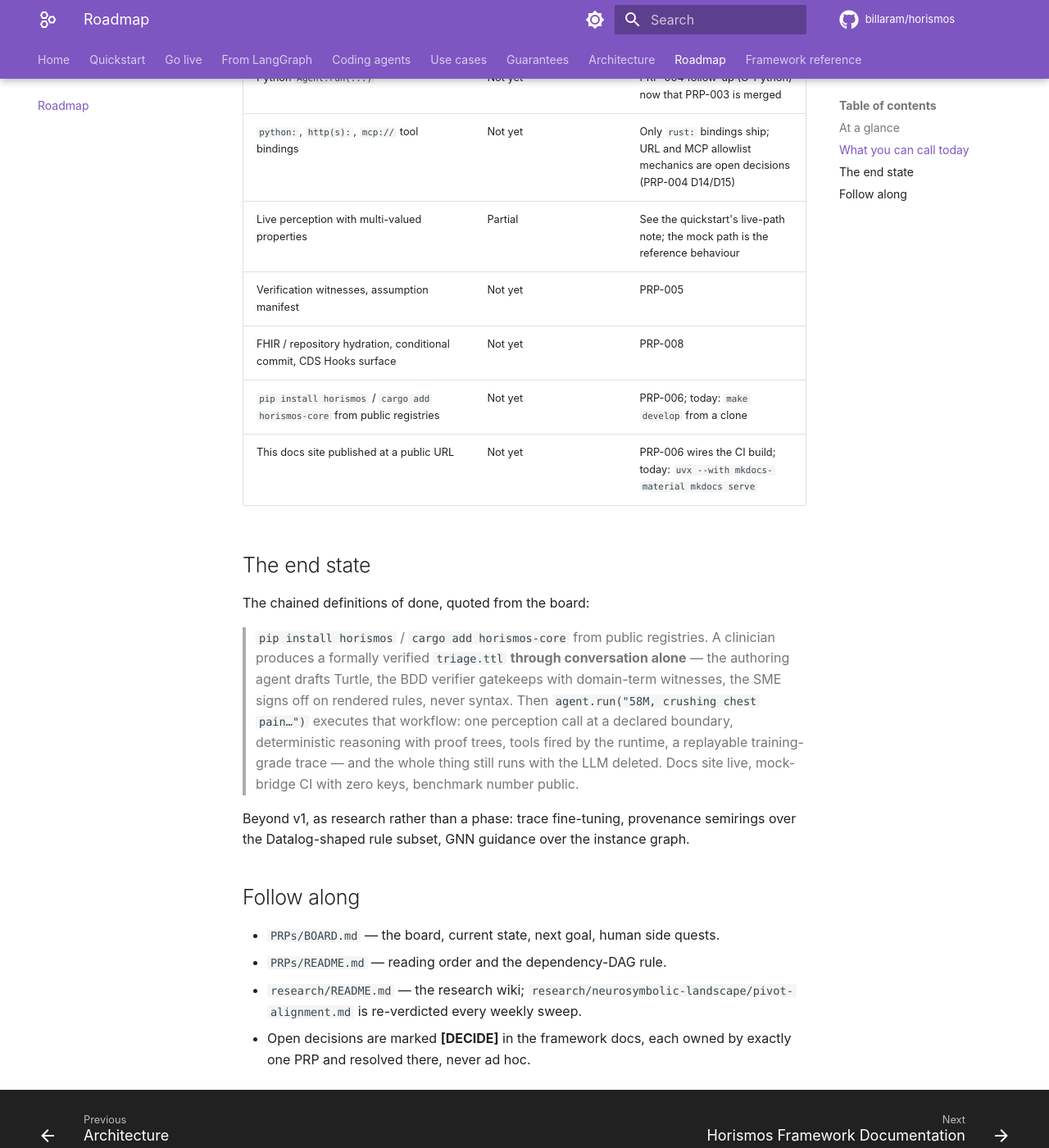
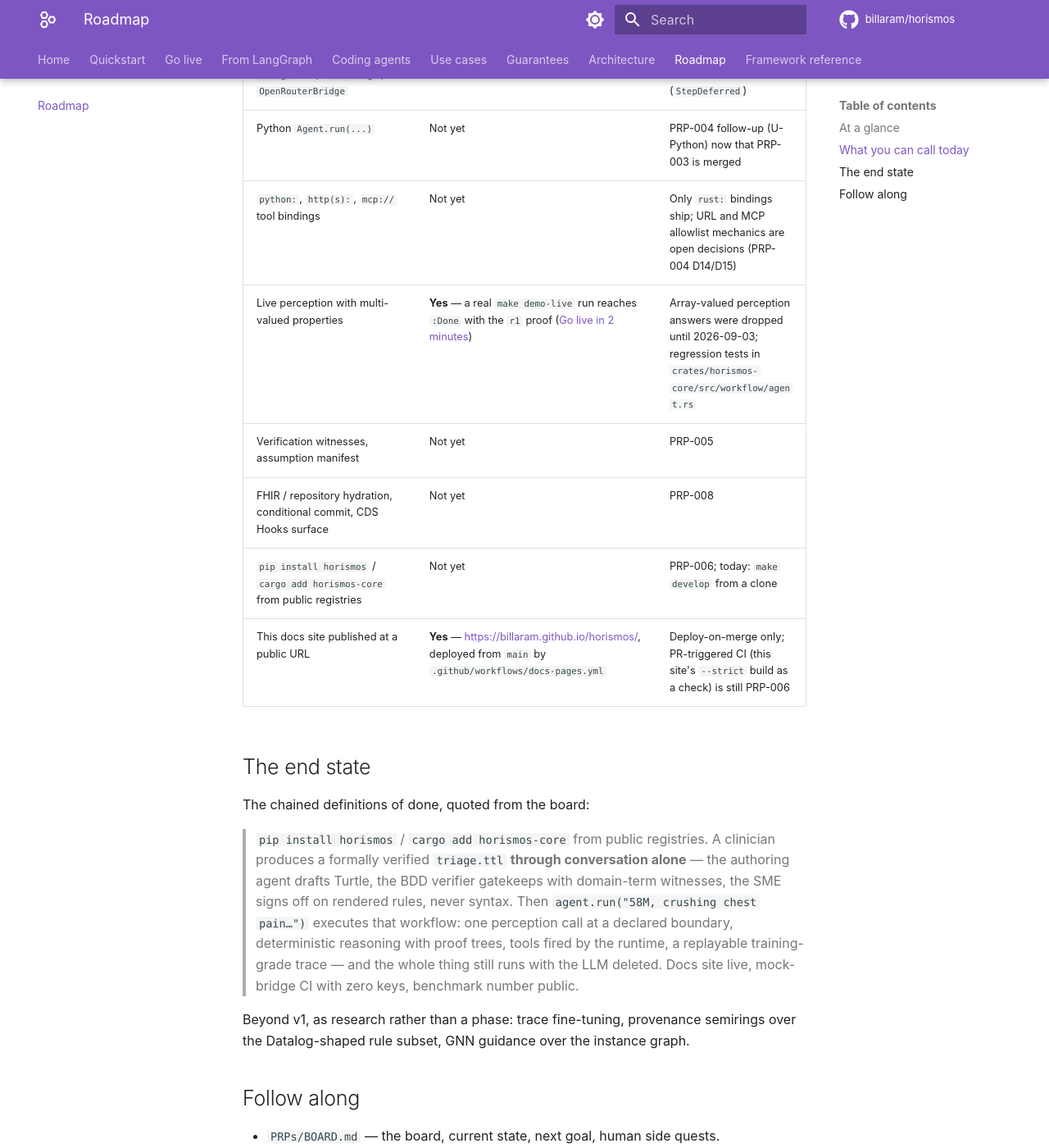
Before and after one commit to horismos-hq/horismos, an MkDocs documentation site: the page built from docs/roadmap.md, in a window 1280 px wide and 1400 px high, scrolled down 1744 px. Shown: the whole window at 82% size. Built offline with MkDocs 1.6.1 and Material for MkDocs 9.7.7, drawn with Linux system fonts in a browser that asks for light colours; comment, search, counter and statistics services are not loaded.

Commit message:
no-mistakes(document): Refresh roadmap rows and config comments for go-live

```diff
--- a/docs/roadmap.md
+++ b/docs/roadmap.md
@@ -26,11 +26,11 @@ Build order is a dependency DAG, not the numbering: 001 → 002 → 003 → 004
 | Rust: the same kernel plus `workflow::Agent` (perception → reasoning → action → narration), `Tool` trait, `Bridge` trait, `MockBridge`, `OpenRouterBridge` | **Yes** — `make demo`, `make demo-live`, `crates/horismos-bridges/tests/agent_loop_dod.rs` | `ChoiceStep`, `ProposalStep`, `WaitStep`, `SubflowStep` parse and are traced but execution is deferred (`StepDeferred`) |
 | Python `Agent.run(...)` | Not yet | PRP-004 follow-up (U-Python) now that PRP-003 is merged |
 | `python:`, `http(s):`, `mcp://` tool bindings | Not yet | Only `rust:` bindings ship; URL and MCP allowlist mechanics are open decisions (PRP-004 D14/D15) |
-| Live perception with multi-valued properties | Partial | See the quickstart's live-path note; the mock path is the reference behaviour |
+| Live perception with multi-valued properties | **Yes** — a real `make demo-live` run reaches `:Done` with the `r1` proof ([Go live in 2 minutes](go-live.md)) | Array-valued perception answers were dropped until 2026-09-03; regression tests in `crates/horismos-core/src/workflow/agent.rs` |
 | Verification witnesses, assumption manifest | Not yet | PRP-005 |
 | FHIR / repository hydration, conditional commit, CDS Hooks surface | Not yet | PRP-008 |
 | `pip install horismos` / `cargo add horismos-core` from public registries | Not yet | PRP-006; today: `make develop` from a clone |
-| This docs site published at a public URL | Not yet | PRP-006 wires the CI build; today: `uvx --with mkdocs-material mkdocs serve` |
+| This docs site published at a public URL | **Yes** — <https://billaram.github.io/horismos/>, deployed from `main` by `.github/workflows/docs-pages.yml` | Deploy-on-merge only; PR-triggered CI (this site's `--strict` build as a check) is still PRP-006 |
 
 ## The end state
 
--- a/mkdocs.yml
+++ b/mkdocs.yml
@@ -1,7 +1,7 @@
 # Horismos developer docs — MkDocs Material.
 #
 #   uvx --with mkdocs-material mkdocs serve            # live preview at http://127.0.0.1:8000
-#   uvx --with mkdocs-material mkdocs build --strict   # what CI should run
+#   uvx --with mkdocs-material mkdocs build --strict   # what .github/workflows/docs-pages.yml runs
 #
 # Sources live in docs/. docs/framework/ is the shipped-voice framework definition
 # and is mounted here unchanged as the "Framework reference" section. See
```
Also changed, not shown: 1 other file.
